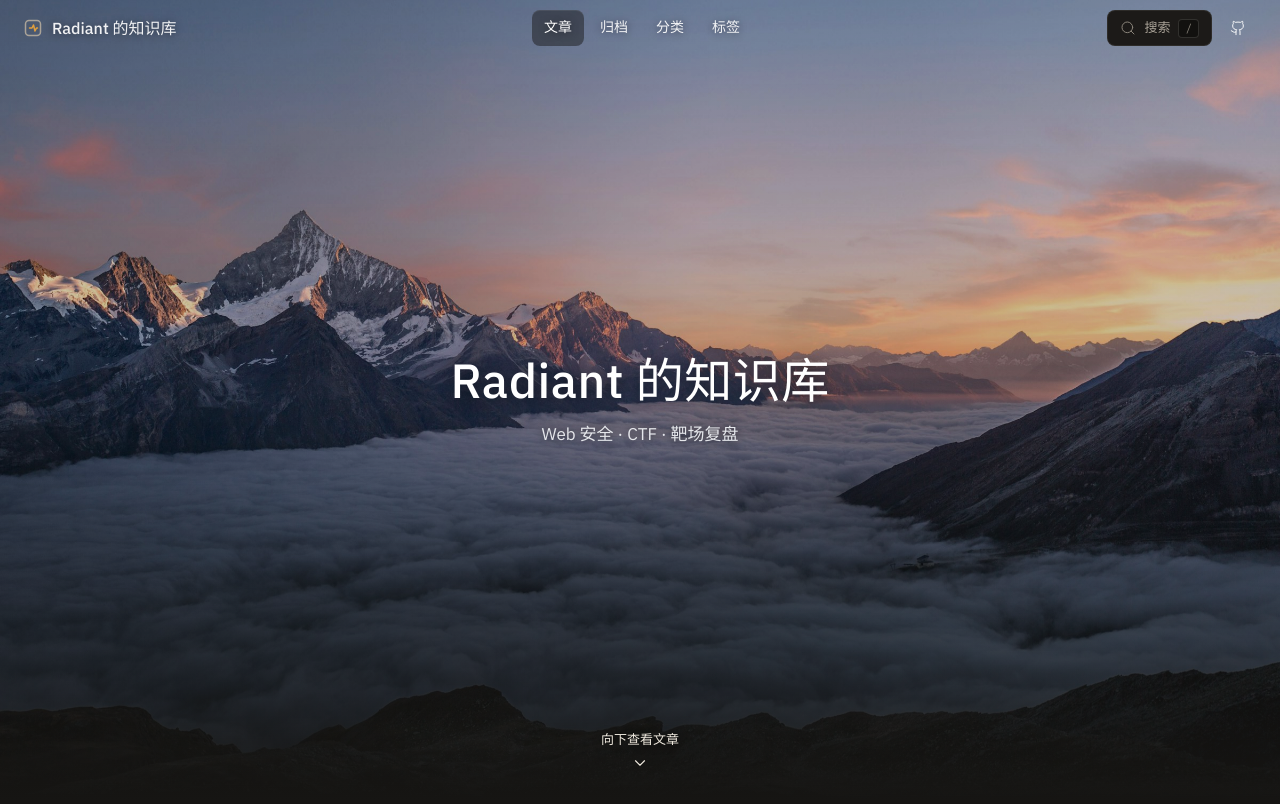
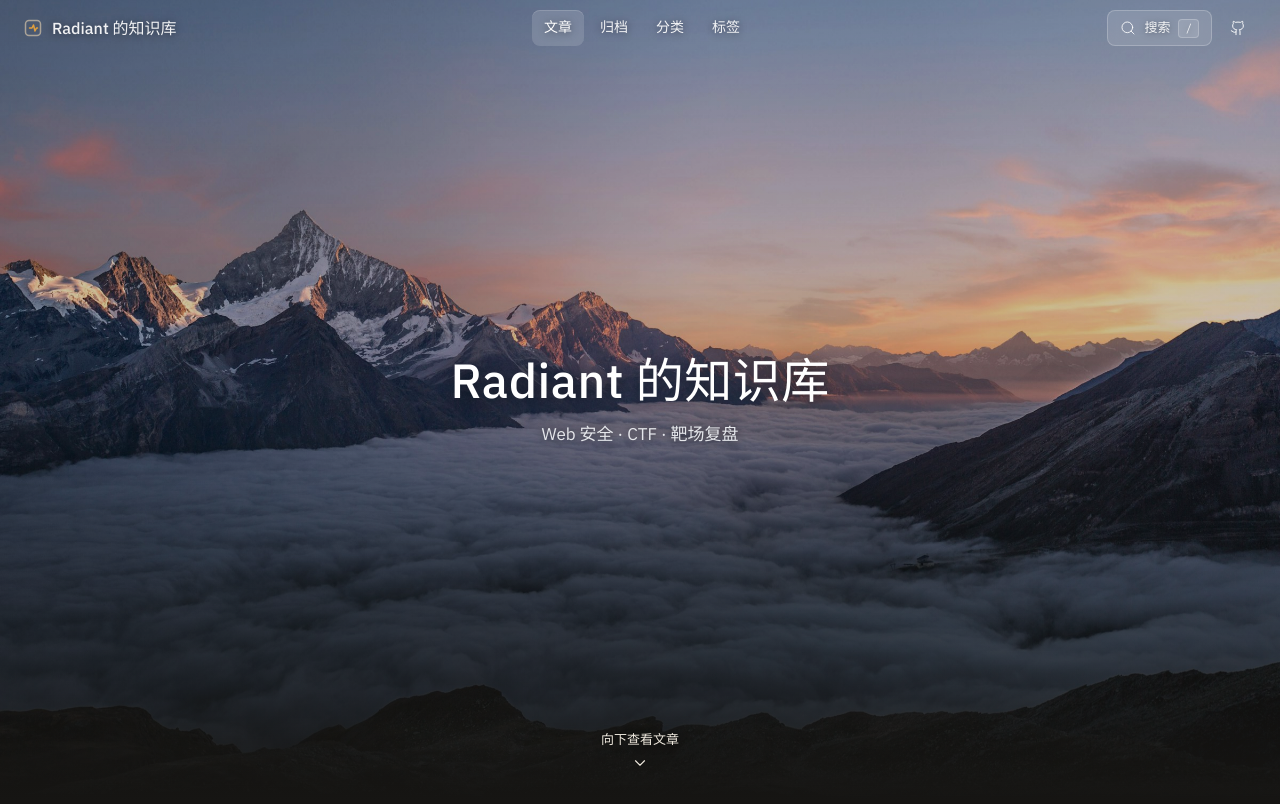
Before and after one commit to RRRadiant/RRRadiant.github.io, a plain HTML site: page index.html in a window 1280 px wide. Shown: the top 804 px of the page. Drawn offline with Linux system fonts and the light colour scheme.

Commit message:
style(home): soften search button and active nav pill over opening cover image

```diff
--- a/css/nightwatch.css
+++ b/css/nightwatch.css
@@ -2174,7 +2174,45 @@ body.nw-home:not(.is-past-open) .nw-nav-link:hover,
 body.nw-home:not(.is-past-open) .nw-nav-link.is-active,
 body.nw-home:not(.is-past-open) .nw-icon-link:hover {
   color: #ffffff;
-  background-color: rgba(18, 17, 15, 0.45);
+  background-color: rgba(255, 255, 255, 0.14);
+  backdrop-filter: blur(8px);
+  box-shadow: inset 0 1px 0 rgba(255, 255, 255, 0.16);
+}
+
+/* Blend search button smoothly into the hero sky instead of a heavy dark box */
+body.nw-home:not(.is-past-open) .nw-search-trigger {
+  background-color: rgba(255, 255, 255, 0.12);
+  border-color: rgba(255, 255, 255, 0.22);
+  backdrop-filter: blur(8px);
+  color: rgba(255, 255, 255, 0.92);
+  text-shadow: 0 1px 6px rgba(0, 0, 0, 0.35);
+}
+
+body.nw-home:not(.is-past-open) .nw-search-trigger .nw-icon {
+  color: rgba(255, 255, 255, 0.85);
+}
+
+body.nw-home:not(.is-past-open) .nw-search-trigger .nw-kbd {
+  background-color: rgba(255, 255, 255, 0.12);
+  border-color: rgba(255, 255, 255, 0.22);
+  color: rgba(255, 255, 255, 0.88);
+}
+
+body.nw-home:not(.is-past-open) .nw-search-trigger:hover {
+  background-color: rgba(255, 255, 255, 0.2);
+  border-color: rgba(255, 255, 255, 0.34);
+  color: #ffffff;
+}
+
+body.nw-home:not(.is-past-open) .nw-menu-toggle {
+  background-color: rgba(255, 255, 255, 0.12);
+  border-color: rgba(255, 255, 255, 0.22);
+  backdrop-filter: blur(8px);
+  color: rgba(255, 255, 255, 0.92);
+}
+
+body.nw-home:not(.is-past-open) .nw-menu-toggle .nw-icon {
+  color: currentColor;
 }
 
 body.nw-home.is-past-open .nw-topbar {
--- a/index.html
+++ b/index.html
@@ -14,7 +14,7 @@
 <link rel="preconnect" href="https://fonts.googleapis.com">
 <link rel="preconnect" href="https://fonts.gstatic.com" crossorigin>
 <link rel="stylesheet" href="https://fonts.googleapis.com/css2?family=IBM+Plex+Mono:wght@400;500&family=IBM+Plex+Sans:wght@400;500;600&family=Noto+Sans+SC:wght@400;500;600&display=swap">
-<link rel="stylesheet" href="/css/nightwatch.css?v=20261122-5">
+<link rel="stylesheet" href="/css/nightwatch.css?v=20261122-6">
 
 <meta name="generator" content="Hexo 8.1.2"></head>
 <body class="nw-page-list nw-home">
```
